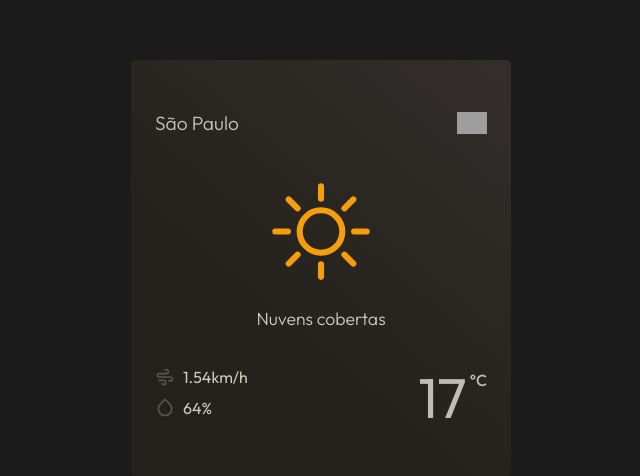
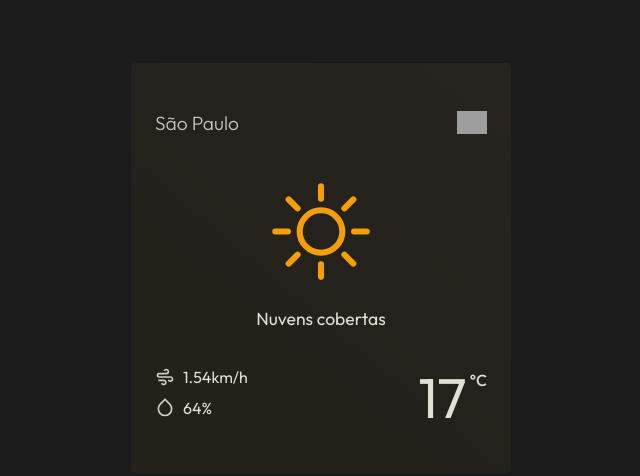
Before and after one commit to joaosouza7/weather-app, a React (Vite) app: page / in a window 1280 px wide. Shown: the part 132-608 px from the top of the page, without its empty margins (319-959 px from the left). Built offline with nearby package versions, Linux system fonts and the light colour scheme; grey boxes are pictures that could not be loaded.

Commit message:
:lipstick: Change colors

```diff
--- a/src/components/Card/styles.css
+++ b/src/components/Card/styles.css
@@ -1,8 +1,11 @@
 .bg-img {
     width: 100%;
     max-width: 380px;
-    min-height: 416px;
+    max-height: 550px;
     overflow: hidden;
+
+    background: rgb(36,34,28);
+    background: linear-gradient(40deg, rgba(36,34,28,1) 35%, rgba(51,46,44,1) 100%);
 
     background-position: center;
     background-repeat: no-repeat;
@@ -22,7 +25,6 @@
     align-items: center;
     justify-content: center;
 
-    background: rgb(36,34,28);
-    background: linear-gradient(40deg, rgba(36,34,28,1) 35%, rgba(51,46,44,1) 100%);
+    background-color: rgba(36,34,28,.7);
     color: var(--white-400);
 }
--- a/src/components/Weather/styles.css
+++ b/src/components/Weather/styles.css
@@ -44,8 +44,8 @@
 
 .icon-area > p {
     font-size: 1.1rem;
-    font-weight: 300;
-    color: #cfcbc0;
+    font-weight: 400;
+    color: #e2dfd5;
 }
 
 .info-weather {
@@ -64,18 +64,18 @@
 }
 
 .single > svg {
-    color: #585550;
+    color: #cfcbc0;
 }
 
 .single > span {
     margin-left: .5rem;
-    color: #cfcbc0;
+    color: #e2dfd5;
 }
 
 .temp > strong {
     font-size: 3.5rem;
     font-weight: 400;
-    color: #C0BDB8;
+    color: #e2dfd5;
 }
 
 .temp .deg {
```
